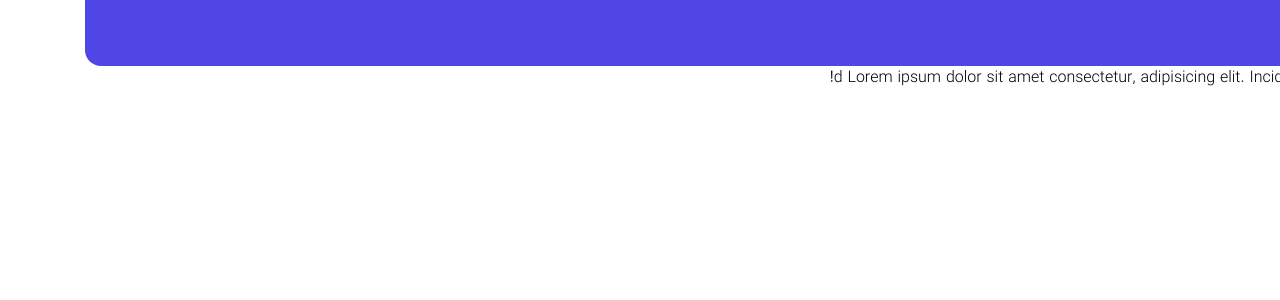
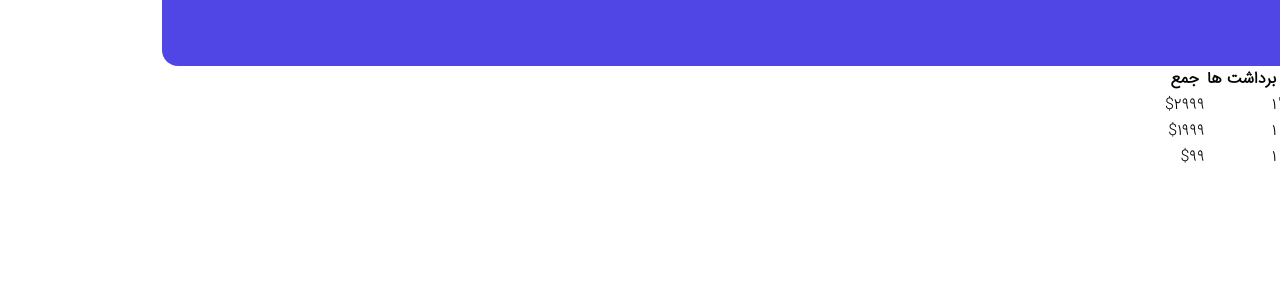
Before and after one commit to mahdardavari/Panel, a React (Vite) app: page /deposit-withdrawal in a window 1280 px wide. Shown: the top 300 px of the page. Built offline with nearby package versions, Linux system fonts and the light colour scheme; some icons are missing.

Commit message:
create table

```diff
--- a/package.json
+++ b/package.json
@@ -14,7 +14,8 @@
     "react": "^18.2.0",
     "react-dom": "^18.2.0",
     "react-icons": "^4.12.0",
-    "react-router-dom": "^6.20.0"
+    "react-router-dom": "^6.20.0",
+    "tailwind-merge": "^2.0.0"
   },
   "devDependencies": {
     "@types/react": "^18.2.37",
--- /dev/null
+++ b/src/components/Table.tsx
@@ -0,0 +1,60 @@
+interface TableProps {
+  headers: string[];
+  tableData: string[][];
+}
+
+const Table = ({ tableData, headers }: TableProps) => {
+  return (
+    <div className="relative overflow-x-auto my-2">
+      <table className="w-full text-sm text-gray-500">
+        <thead className="text-xs text-gray-800 uppercase border-y border-indigo-500">
+          <tr>
+            {headers.map((header, index) => (
+              <th
+                key={index}
+                scope="col"
+                className={`px-6 py-3 ${
+                  index === 0
+                    ? "rounded-s-lg"
+                    : index === headers.length - 1
+                    ? "rounded-e-lg"
+                    : ""
+                }`}
+              >
+                {header}
+              </th>
+            ))}
+          </tr>
+        </thead>
+
+        <tbody>
+          {tableData.map((row, rowIndex) => (
+            <tr
+              key={rowIndex}
+              className={rowIndex % 2 === 0 ? "bg-white" : "bg-whit"}
+            >
+              {row.map((cell, cellIndex) => (
+                <td
+                  key={cellIndex}
+                  className="px-6 py-4 font-medium text-gray-900 whitespace-nowrap"
+                >
+                  {cell}
+                </td>
+              ))}
+            </tr>
+          ))}
+        </tbody>
+      </table>
+    </div>
+  );
+};
+
+export default Table;
+
+export const headers = ["واریزی ها", "برداشت ها", "جمع"];
+
+export const tableData = [
+  ['Apple MacBook Pro 17"', "1", "$2999"],
+  ["Microsoft Surface Pro", "1", "$1999"],
+  ["Magic Mouse 2", "1", "$99"],
+];
--- a/src/routing/DepositWithdrawalPage.tsx
+++ b/src/routing/DepositWithdrawalPage.tsx
@@ -1,12 +1,9 @@
+import Table, { headers, tableData } from "../components/Table";
+
 const DepositWithdrawalPage = () => {
   return (
     <>
-      <p>
-        d
-        Lorem ipsum dolor sit amet consectetur, adipisicing elit. Incidunt,
-        mollitia!
-      </p>
-      <a href="/users">Users</a>
+      <Table headers={headers} tableData={tableData} />;
     </>
   );
 };
--- a/src/routing/TransactionPage.tsx
+++ b/src/routing/TransactionPage.tsx
@@ -9,8 +9,10 @@ const TransactionPage = () => {
         <Input name="date" label="مبلغ" />
         <Input name="date" label="دسته بندی" />
         <Input name="date" label="یادداشت" />
-        {/* TODO use https://www.npmjs.com/package/tailwind-merge  */}
-        <Button cls="mt-14">ذخیره</Button>
+
+        <div className="w-11/12 mt-14 m-auto">
+          <Button>ذخیره</Button>
+        </div>
       </section>
     </>
   );
```
Also changed, not shown: 1 other file (tests, documents, lock files or other folders).
